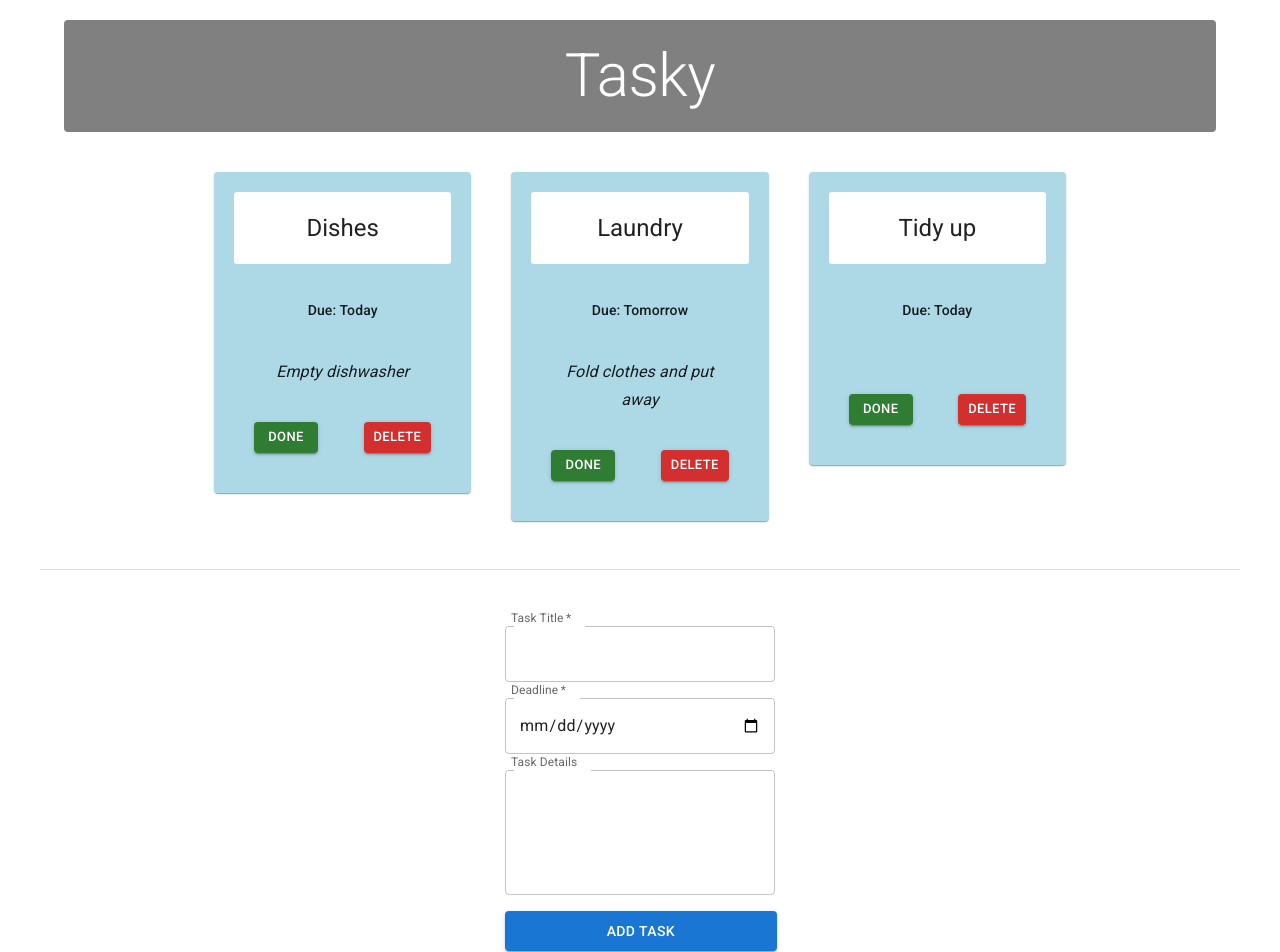
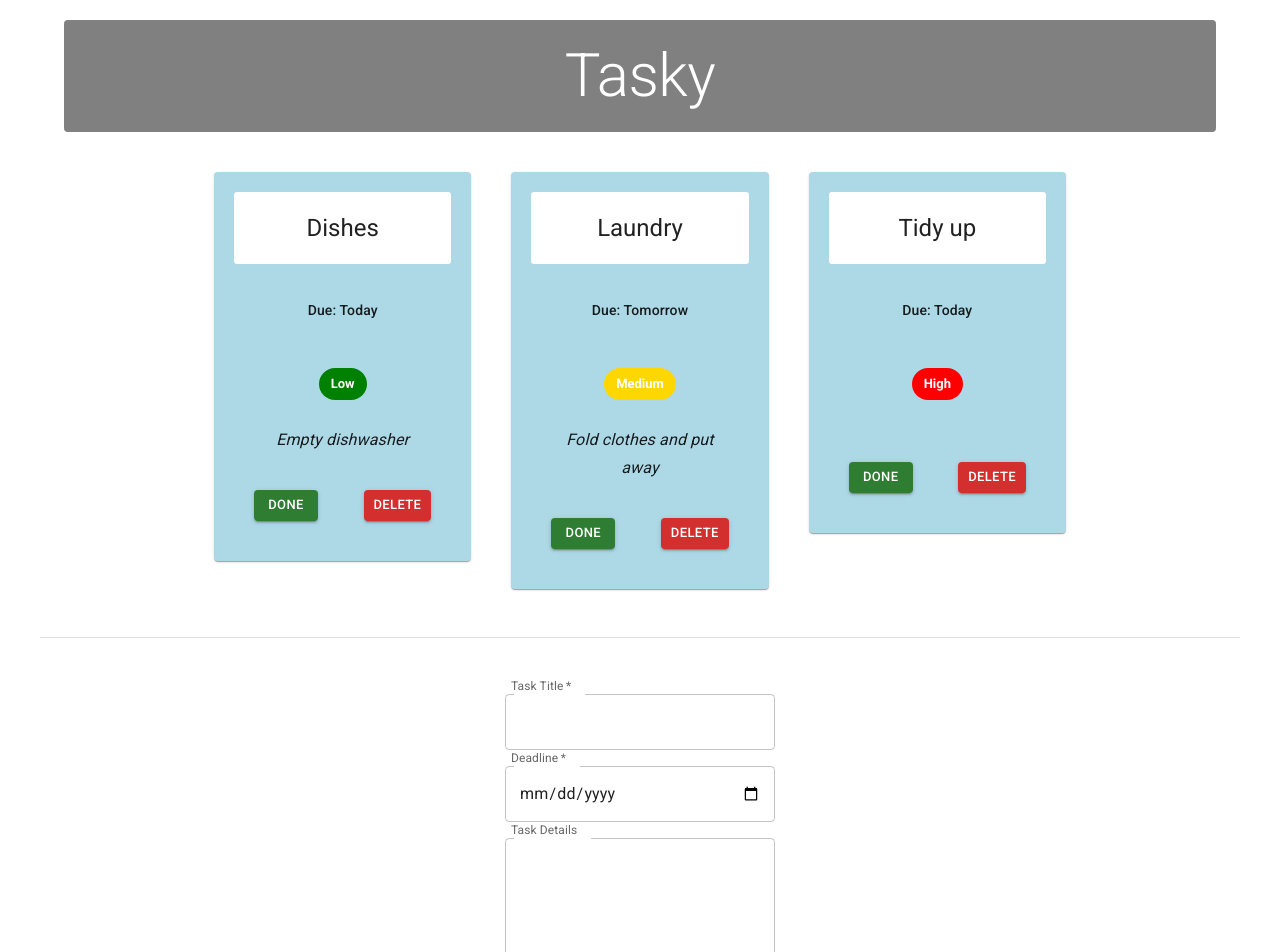
Before and after one commit to JOC1717/react-basics-labs, a React (Create React App) app in the folder tasky/: page / in a window 1280 px wide. Shown: the top 952 px of the page. Built offline with nearby package versions, Linux system fonts and the light colour scheme.

Commit message:
Lab 3b exercises (form not finished)

```diff
--- a/tasky/src/App.js
+++ b/tasky/src/App.js
@@ -12,16 +12,17 @@ function App() {
 
   const [ taskState, setTaskState ] = useState({
     tasks: [
-      { id: 1, title:"Dishes", description: "Empty dishwasher", deadline: "Today", done: false },
-      { id: 2, title: "Laundry", description: "Fold clothes and put away", deadline: "Tomorrow", done: false },
-      { id: 3, title: "Tidy up", deadline: "Today", done: false}
+      { id: 1, title:"Dishes", description: "Empty dishwasher", deadline: "Today", done: false , priority: "Low" },
+      { id: 2, title: "Laundry", description: "Fold clothes and put away", deadline: "Tomorrow", done: false, priority: "Medium" },
+      { id: 3, title: "Tidy up", deadline: "Today", done: false, priority: "High"}
     ]
   });
 
   const [ formState, setFormState ] = useState({
     title: "",
     description: "",
-    deadline: ""
+    deadline: "",
+    priority: ""
   });
 
   const doneHandler = (taskIndex) => {
@@ -50,6 +51,9 @@ function App() {
       case "deadline":
           form.deadline = event.target.value;
           break;
+      case "priority":
+        form.priority = event.target.value;
+        break;
       default:
           form = formState;
     }
@@ -102,6 +106,7 @@ function App() {
                 description={task.description}
                 deadline={task.deadline}
                 done={task.done}
+                priority={task.priority}
                 key={task.id}
                 markDone = {() => doneHandler(index)}
                 deleteTask = {() => deleteHandler(index)}
--- a/tasky/src/components/Form.js
+++ b/tasky/src/components/Form.js
@@ -2,12 +2,18 @@ import React from "react";
 import Box from '@mui/material/Box';
 import TextField from '@mui/material/TextField';
 import Button from '@mui/material/Button';
+import Select from '@mui/material/Select';
+import MenuItem from '@mui/material/MenuItem';
+import InputLabel from '@mui/material/InputLabel';
+
+const pLevel = [1,2,3]
 
 const AddTaskForm = (props) => {
 
+
   return (
     <Box
-      components="form"
+      component="form"
       sx={{
         '& .MuiOutlinedInput-root': { m: 1, width: '30ch' },
       }}
@@ -20,7 +26,7 @@ const AddTaskForm = (props) => {
           name="title"
           label="Task Title"
           InputLabelProps={{ shrink: true }}
-            onChange={(event) => props.chnage(event)}
+          onChange={(event) => props.change(event)}
         />
       </div>
       <div>
@@ -44,6 +50,7 @@ const AddTaskForm = (props) => {
           onChange={(event) => props.change(event)}
         />
       </div>
+
       <div>
         <Button
           type="submit"
--- a/tasky/src/components/Task.js
+++ b/tasky/src/components/Task.js
@@ -7,6 +7,7 @@ import CardContent from '@mui/material/CardContent';
 import CardHeader from '@mui/material/CardHeader';
 import Grid from '@mui/material/Grid';
 import Typography from '@mui/material/Typography';
+import Chip from '@mui/material/Chip';
 
 const Task = (props) => {
 
@@ -44,6 +45,30 @@ const Task = (props) => {
                   Due: {props.deadline}
               </Typography>
               </Box>
+              <Box
+              sx={{
+                  display: 'flex',
+                  justifyContent: 'center',
+                  alignItems: 'baseline',
+                  mb: 2,
+                  padding: '10px'
+              }}
+              >
+              <Chip
+                label={props.priority}
+                variant="subtitle1"
+                sx={{
+                    color: 'white',
+                    fontWeight: 'bold',
+                    backgroundColor: () => {
+                        if(props.priority === "High") return('red')
+                       else if(props.priority === "Medium") return('gold')
+                       else return('green')
+                    }
+                }}
+              />
+              </Box>
+
               <Typography
                   component="p"
                   variant="subtitle1"
```
Lines whose indentation alone changed are shown as unchanged.
